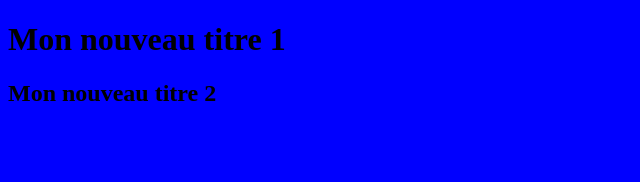
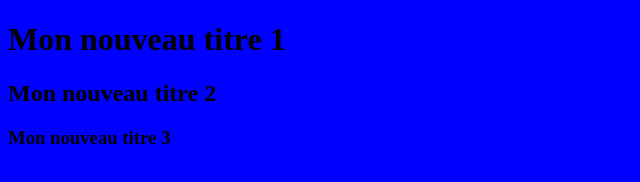
Before and after one commit to sko95webkiller/tuto_git, a plain HTML site: page index.html in a window 1280 px wide. Shown: the whole page, without its empty margins (0-640 px from the left). Drawn offline with Linux system fonts and the light colour scheme.

Commit message:
Ajout titre h3

```diff
--- a/index.html
+++ b/index.html
@@ -12,4 +12,5 @@
 </body>
 <h1>Mon nouveau titre 1</h1>
 <h2>Mon nouveau titre 2</h2>
+<h3>Mon nouveau titre 3</h3>
 </html>
```
